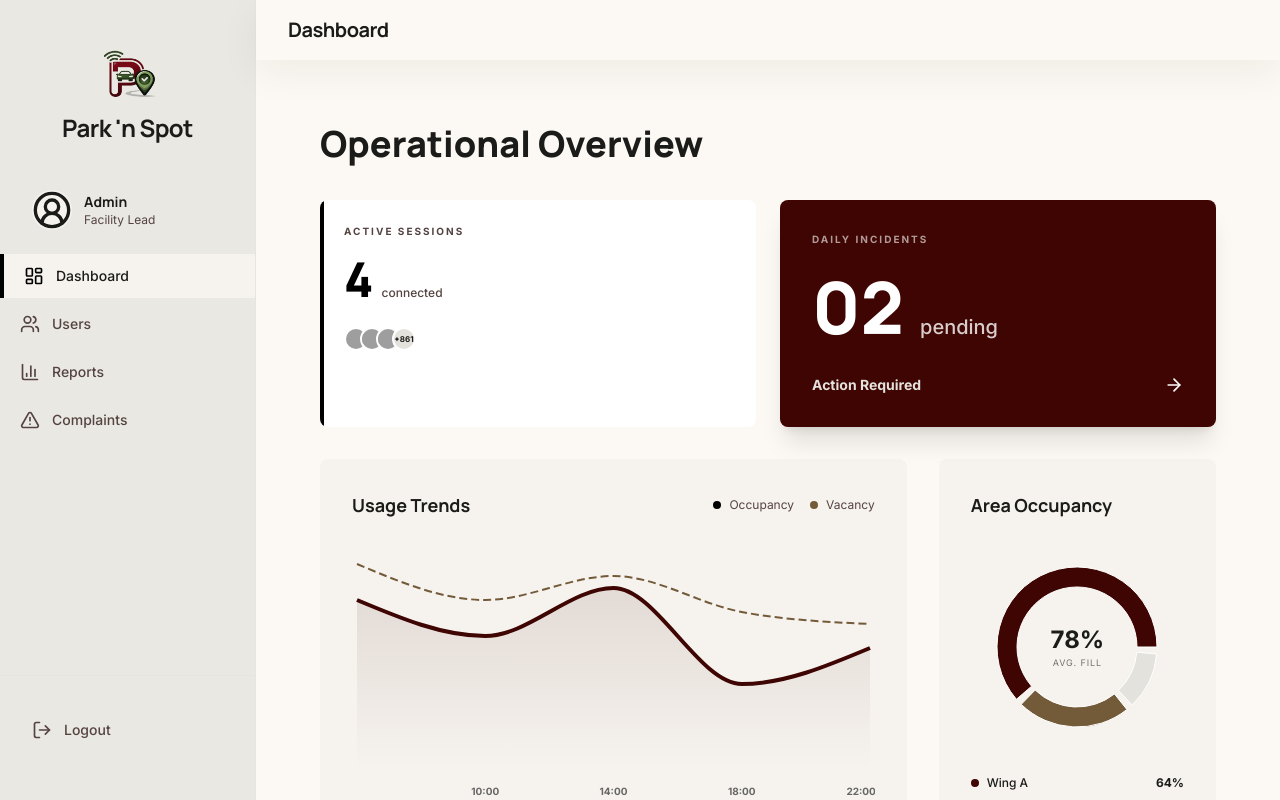
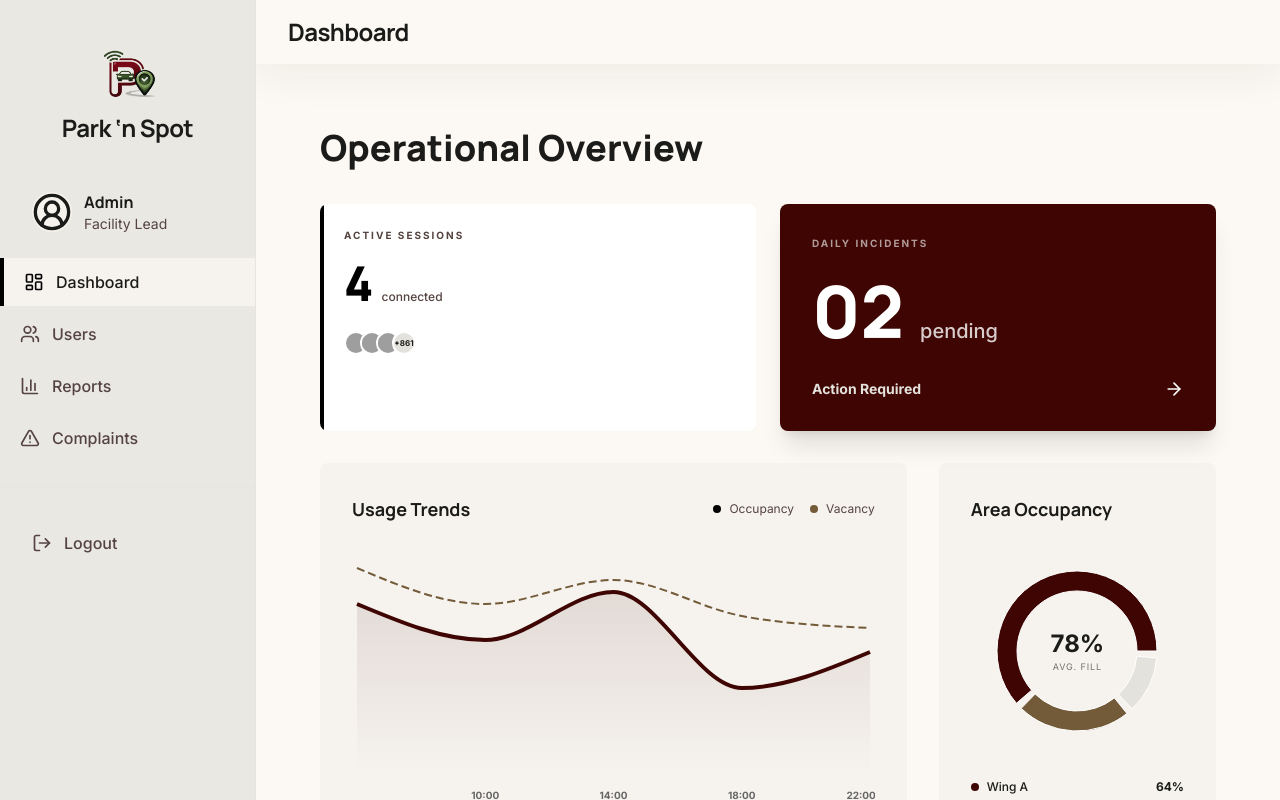
Before and after one commit to ELECTIVE12/PARK-N-SPOT, a React (Vite) app: page /admin/users in a window 1280 px wide. Both pictures are taken after typing "name@example.com", "Sample123" into the empty fields and a click on the button "Log In". Shown: the top 800 px of the page. Built offline with nearby package versions, Linux system fonts and the light colour scheme; grey boxes are pictures that could not be loaded; what @react-pdf/renderer would draw is missing.

Commit message:
final frontend edit

```diff
--- a/index.html
+++ b/index.html
@@ -3,7 +3,7 @@
   <head>
     <meta charset="UTF-8" />
     <meta name="viewport" content="width=device-width, initial-scale=1.0" />
-    <title>Park 'N Spot</title>
+    <title>Park ‘n Spot</title>
   </head>
   <body>
     <div id="root"></div>
--- a/src/components/Navigation.tsx
+++ b/src/components/Navigation.tsx
@@ -1,6 +1,6 @@
 import React from 'react';
 import { Link, useLocation, useNavigate } from 'react-router-dom';
-import { Bell, Settings2, Home, History, FileText, User, Map as MapIcon, Wallet, LogOut, LayoutGrid } from 'lucide-react';
+import { Bell, Home, History, FileText, User, Map as MapIcon,} from 'lucide-react';
 import { cn } from '@/src/lib/utils';
 import profile from "./images/profile.jpg";
 import { useEffect, useState } from "react";
@@ -96,10 +96,7 @@ export function Footer() {
   return (
     <footer className="py-8 bg-surface-container-low border-t border-outline-variant/10">
       <div className="max-w-7xl mx-auto flex flex-col items-center justify-center space-y-6">
-        <header className="flex items-center gap-3 mb-4 ml-15">
-          <h1 className="font-headline font-black text-2xl tracking-tighter text-primary text-[#330000]">Park ‘n Spot</h1>
-        </header>
-        <p className="text-on-surface-variant font-bold uppercase text-center tracking-[0.3em] text-[10px] opacity-70 font-body">© 2026 Park ‘n Spot. Computer Engineering Students. All rights reserved.</p>
+        <p className="text-on-surface-variant  text-center tracking-[0.3em] text-[10px] opacity-70 font-body">© 2026 Park ‘n Spot. Computer Engineering Students. All rights reserved.</p>
       </div>
     </footer>
   );
--- a/src/pages/admin/AdminAuth.tsx
+++ b/src/pages/admin/AdminAuth.tsx
@@ -80,9 +80,9 @@ export function AdminLogin() {
           <div className="text-center mb-12">
             <div className="relative inline-block">
               <img src={Logo} alt="Logo" className="w-46 h-46 object-contain" />
-              <h1 className="text-5xl font-bold tracking-tight text-on-surface font-headline absolute -bottom-3 left-1/2 transform -translate-x-1/2 px-4 py-1 whitespace-nowrap">Park 'n Spot</h1>
+              <h1 className="text-5xl font-bold tracking-tight text-on-surface font-headline mb-4 absolute -bottom-3 left-1/2 transform -translate-x-1/2 px-4 py-1 whitespace-nowrap">Park ‘n Spot</h1>
             </div>
-            <p className="text-on-surface-variant font-medium tracking-tight font-body mt-3">Admin Access Portal</p>
+            <p className="text-on-surface-variant font-medium tracking-tight font-body mt-2">Admin Access Portal</p>
           </div>
 
           {/* Login Card */}
@@ -139,7 +139,7 @@ export function AdminLogin() {
                     onClick={() => setShowPassword(!showPassword)}
                     className="absolute right-4 top-1/2 -translate-y-1/2 text-on-surface-variant hover:text-primary transition-colors bg-transparent border-none cursor-pointer"
                   >
-                    {showPassword ? <EyeOff size={16} /> : <Eye size={16} />}
+                    {showPassword ? <Eye size={16} /> : <EyeOff size={16} />}
                   </button>
                 </div>
                 {errors.password && touched.password && (
--- a/src/pages/admin/AdminLayout.tsx
+++ b/src/pages/admin/AdminLayout.tsx
@@ -1,4 +1,4 @@
-import React from 'react';
+import React, { useState, useEffect } from 'react';
 import { Link, useLocation, useNavigate } from 'react-router-dom';
 import { Footer } from '../../components/footer';
 import Logo from "../../components/Logo/logo.png";
@@ -9,9 +9,10 @@ import {
   BarChart3,
   AlertTriangle,
   LogOut,
+  Menu,
+  X
 } from 'lucide-react';
-import { motion } from 'motion/react';
-
+import { motion, AnimatePresence } from 'motion/react';
 
 interface AdminLayoutProps {
   children: React.ReactNode;
@@ -21,6 +22,21 @@ interface AdminLayoutProps {
 export default function AdminLayout({ children, title }: AdminLayoutProps) {
   const location = useLocation();
   const navigate = useNavigate();
+  const [isSidebarOpen, setIsSidebarOpen] = useState(false);
+  const [isMobile, setIsMobile] = useState(false);
+
+  useEffect(() => {
+    const checkScreenSize = () => {
+      setIsMobile(window.innerWidth < 768);
+      if (window.innerWidth >= 768) {
+        setIsSidebarOpen(false);
+      }
+    };
+
+    checkScreenSize();
+    window.addEventListener('resize', checkScreenSize);
+    return () => window.removeEventListener('resize', checkScreenSize);
+  }, []);
 
   const navItems = [
     { name: 'Dashboard', path: '/admin/dashboard', icon: LayoutDashboard },
@@ -35,25 +51,36 @@ export default function AdminLayout({ children, title }: AdminLayoutProps) {
     navigate('/admin/login');
   };
 
-  return (
-    <div className="bg-background text-on-surface flex min-h-screen">
-      {/* SideNavBar */}
-      <aside className="h-screen w-64 fixed left-0 top-0 bg-surface-container-high flex flex-col py-8 space-y-6 z-40 border-r border-outline-variant/10">
-       <div className="text-center mb-12">
+  const toggleSidebar = () => {
+    setIsSidebarOpen(!isSidebarOpen);
+  };
+
+  const closeSidebar = () => {
+    setIsSidebarOpen(false);
+  };
+
+  const SidebarContent = () => (
+    <>
+      <div className="text-center mb-8 md:mb-12 px-4">
         <div className="relative inline-block">
-              <img src={Logo} alt="Logo" className="w-26 h-26 object-contain" />
-              <Link to="/user/aboutus" className="text-2xl font-bold tracking-tight text-on-surface font-headline absolute -bottom-3 left-1/2 transform -translate-x-1/2 px-4 py-1 whitespace-nowrap">Park 'n Spot</Link>
+          <img src={Logo} alt="Logo" className="w-20 h-20 md:w-26 md:h-26 object-contain" />
+          <Link
+            to="/user/aboutus"
+            className="text-lg md:text-2xl font-bold tracking-tight text-on-surface font-headline absolute -bottom-3 left-1/2 transform -translate-x-1/2 px-4 py-1 whitespace-nowrap text-center"
+          >
+            Park ‘n Spot
+          </Link>
         </div>
       </div>
 
       {/* Profile section */}
-        <div className="px-8 flex items-center space-x-3 mb-6">
-          <div className="w-10 h-10 rounded-full bg-surface-container-low overflow-hidden">
+      <div className="px-4 md:px-8 flex items-center space-x-3 mb-6">
+        <div className="w-8 h-8 md:w-10 md:h-10 rounded-full bg-surface-container-low overflow-hidden flex-shrink-0">
           <CircleUserRound className="w-full h-full object-cover" />
         </div>
-          <div>
-            <p className="text-on-surface font-bold text-sm font-headline">Admin</p>
-            <p className="text-on-surface-variant text-xs font-body">Facility Lead</p>
+        <div className="min-w-0">
+          <p className="text-on-surface font-bold text-sm md:text-base font-headline truncate">Admin</p>
+          <p className="text-on-surface-variant text-xs md:text-sm font-body truncate">Facility Lead</p>
         </div>
       </div>
 
@@ -65,43 +92,106 @@ export default function AdminLayout({ children, title }: AdminLayoutProps) {
             <Link
               key={item.name}
               to={item.path}
-                className={`flex items-center space-x-3 py-3 transition-all pl-5 ${
+              onClick={closeSidebar}
+              className={`flex items-center space-x-3 py-2.5 md:py-3 transition-all pl-4 md:pl-5 ${
                 isActive
                   ? 'text-on-surface font-bold border-l-4 border-primary bg-surface-container-low'
                   : 'text-on-surface-variant hover:bg-surface-container-low'
               }`}
             >
-                <Icon size={20} className={isActive ? 'text-primary' : ''} />
-                <span className="font-medium text-sm font-body">{item.name}</span>
+              <Icon size={18} className={`md:w-5 md:h-5 ${isActive ? 'text-primary' : ''}`} />
+              <span className="font-medium text-sm md:text-base font-body">{item.name}</span>
             </Link>
           );
         })}
       </nav>
 
-        <div className="mt-auto px-8 py-4 border-t border-outline-variant/10">
+      <div className="mt-auto px-4 md:px-8 py-4 border-t border-outline-variant/10">
         <button
           onClick={handleLogout}
-            className="flex items-center space-x-3 py-3 mt-4 text-on-surface-variant hover:text-primary transition-colors w-full text-left bg-transparent border-none cursor-pointer"
+          className="flex items-center space-x-3 py-2.5 md:py-3 mt-4 text-on-surface-variant hover:text-primary transition-colors w-full text-left bg-transparent border-none cursor-pointer"
         >
-            <LogOut size={20} />
-            <span className="font-medium text-sm font-body">Logout</span>
+          <LogOut size={18} className="md:w-5 md:h-5" />
+          <span className="font-medium text-sm md:text-base font-body">Logout</span>
         </button>
       </div>
+    </>
+  );
+
+  return (
+    <div className="bg-background text-on-surface flex min-h-screen">
+      {/* Mobile Overlay */}
+      <AnimatePresence>
+        {isSidebarOpen && isMobile && (
+          <motion.div
+            initial={{ opacity: 0 }}
+            animate={{ opacity: 1 }}
+            exit={{ opacity: 0 }}
+            onClick={closeSidebar}
+            className="fixed inset-0 bg-black/50 z-40 md:hidden"
+          />
+        )}
+      </AnimatePresence>
+
+      {/* SideNavBar - Desktop */}
+      <aside className={`hidden md:block h-screen w-64 fixed left-0 top-0 bg-surface-container-high flex flex-col py-8 space-y-6 z-40 border-r border-outline-variant/10`}>
+        <SidebarContent />
       </aside>
 
+      {/* SideNavBar - Mobile Drawer */}
+      <AnimatePresence>
+        {isSidebarOpen && isMobile && (
+          <motion.aside
+            initial={{ x: '-100%' }}
+            animate={{ x: 0 }}
+            exit={{ x: '-100%' }}
+            transition={{ type: 'tween', duration: 0.3 }}
+            className="fixed top-0 left-0 w-72 h-full bg-surface-container-high flex flex-col py-6 space-y-4 z-50 shadow-xl"
+          >
+            <div className="px-4 flex justify-end">
+              <button
+                onClick={closeSidebar}
+                className="p-2 hover:bg-surface-container-low rounded-lg transition-colors"
+              >
+                <X size={24} />
+              </button>
+            </div>
+            <SidebarContent />
+          </motion.aside>
+        )}
+      </AnimatePresence>
+
       {/* Main Content Stage */}
-      <main className="ml-64 flex-1 flex flex-col min-h-screen">
+      <main className="flex-1 flex flex-col min-h-screen md:ml-64">
         {/* TopAppBar */}
-        <header className="sticky top-0 z-50 bg-surface/80 backdrop-blur-md flex justify-between items-center w-full px-8 py-4 shadow-[0_12px_40px_rgba(27,28,25,0.06)]">
-          <div className="flex items-center space-x-8">
-            <h2 className="text-xl font-bold tracking-tight text-on-surface font-headline">{title}</h2>
+        <header className="sticky top-0 z-30 bg-surface/80 backdrop-blur-md flex justify-between items-center w-full px-4 sm:px-6 md:px-8 py-3 md:py-4 shadow-[0_12px_40px_rgba(27,28,25,0.06)]">
+          <div className="flex items-center space-x-3 md:space-x-8">
+            {/* Mobile Menu Button */}
+            <button
+              onClick={toggleSidebar}
+              className="md:hidden p-2 hover:bg-surface-container-low rounded-lg transition-colors"
+              aria-label="Toggle menu"
+            >
+              <Menu size={24} />
+            </button>
+            <h2 className="text-lg sm:text-xl md:text-2xl font-bold tracking-tight text-on-surface font-headline truncate">
+              {title}
+            </h2>
+          </div>
+
+          {/* Optional: Add user menu or notifications for mobile */}
+          <div className="md:hidden">
+            <div className="w-8 h-8 rounded-full bg-surface-container-low overflow-hidden">
+              <CircleUserRound className="w-full h-full object-cover" />
+            </div>
           </div>
         </header>
 
         {/* Canvas Area */}
-        <div className="p-8 space-y-8 flex-1">
+        <div className="flex-1 p-4 sm:p-6 md:p-8 space-y-6 md:space-y-8 overflow-x-auto">
           {children}
         </div>
+
         <Footer />
       </main>
     </div>
```
Also changed, not shown: src/components/footer.tsx (+4 -4 lines), src/pages/user/Profile.tsx (+3 -5 lines). Lines whose indentation alone changed are shown as unchanged.
